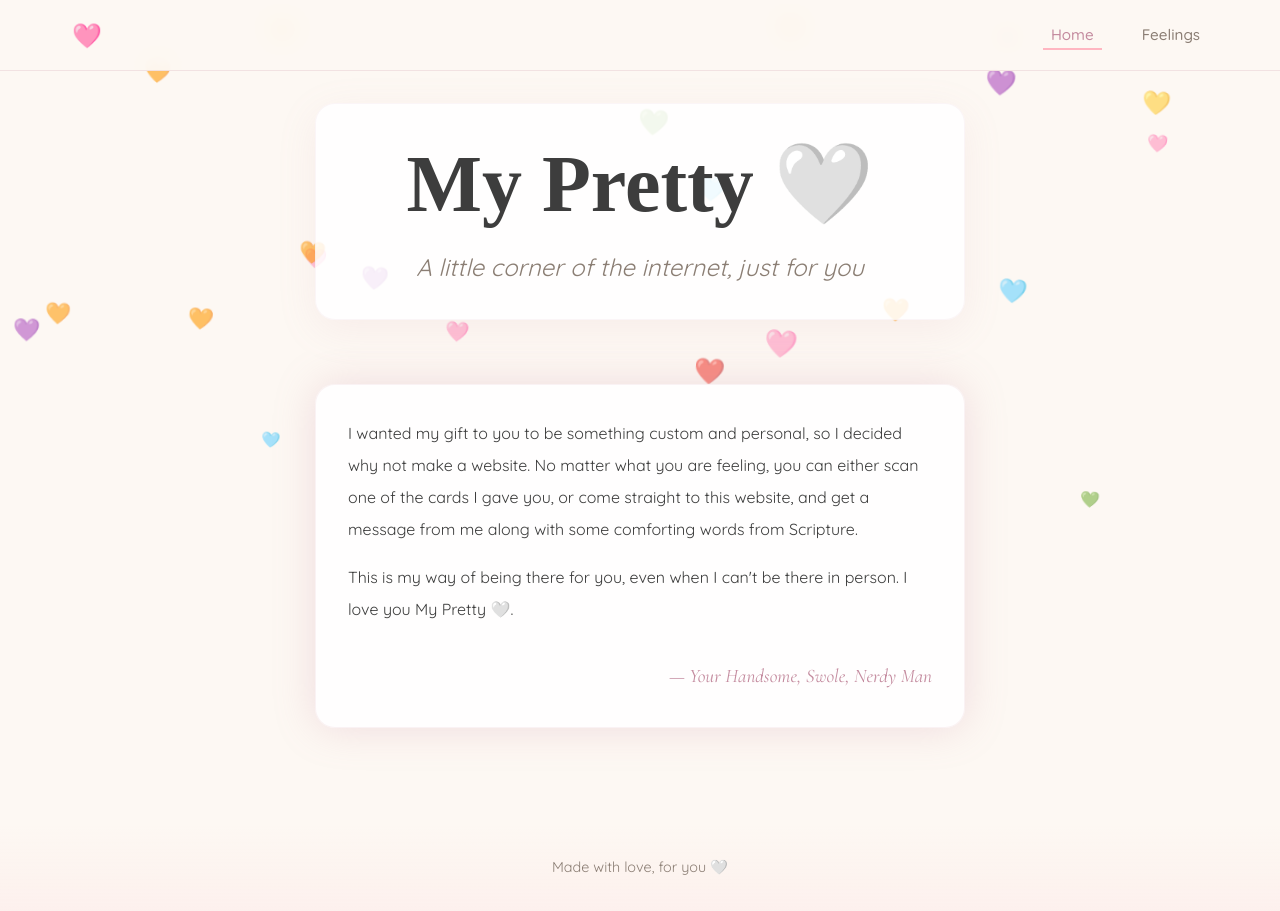
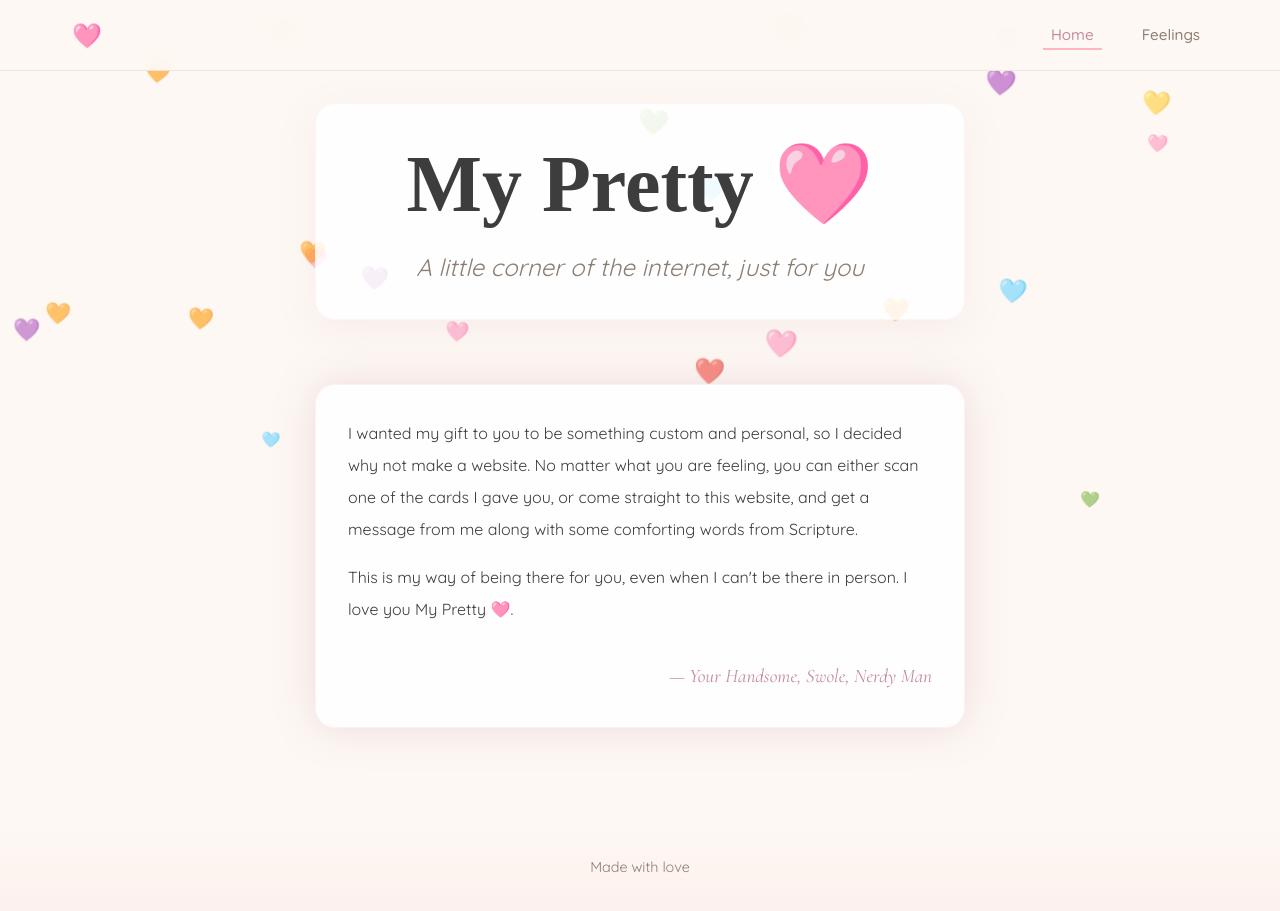
Before and after one commit to dmeim/ilovemypretty.com, a React (Vite) app: page / in a window 1280 px wide. Built offline with nearby package versions, Linux system fonts and the light colour scheme; a web font is replaced by a local one.

Commit message:
auto update heart now applys to site icon, favicon, and home title and message texts

```diff
--- a/src/App.jsx
+++ b/src/App.jsx
@@ -1,4 +1,5 @@
 import { Routes, Route } from 'react-router-dom'
+import { HeartProvider } from './contexts/HeartContext'
 import Layout from './components/Layout'
 import Home from './pages/Home'
 import FeelingGallery from './pages/FeelingGallery'
@@ -10,6 +11,7 @@ import MemoryDetail from './pages/MemoryDetail'
 
 function App() {
   return (
+    <HeartProvider>
       <Routes>
         <Route path="/" element={<Layout />}>
           <Route index element={<Home />} />
@@ -21,6 +23,7 @@ function App() {
           <Route path="memory/:memoryId" element={<MemoryDetail />} />
         </Route>
       </Routes>
+    </HeartProvider>
   )
 }
 
--- a/src/components/Layout.jsx
+++ b/src/components/Layout.jsx
@@ -1,21 +1,14 @@
 import { useMemo, useEffect } from 'react'
 import { Outlet, Link, useLocation } from 'react-router-dom'
+import { useHeart } from '../contexts/HeartContext'
 import './Layout.css'
-
-// All heart emoji colors
-const heartEmojis = ['🤍', '❤️', '🧡', '💛', '💚', '💙', '💜', '🩷', '🩵', '🩶']
 
 // Configuration - just change this number!
 const HEART_COUNT = 30
 
 function Layout() {
   const location = useLocation()
-
-  // Randomly select one heart emoji for the logo and favicon on each page load
-  const selectedHeart = useMemo(() =>
-    heartEmojis[Math.floor(Math.random() * heartEmojis.length)],
-    []
-  )
+  const { selectedHeart, heartEmojis } = useHeart()
 
   // Update the favicon dynamically to match the selected heart
   useEffect(() => {
@@ -98,7 +91,7 @@ function Layout() {
       </main>
 
       <footer className="footer">
-        <p>Made with love, for you 🤍</p>
+        <p>Made with love</p>
       </footer>
     </div>
   )
--- /dev/null
+++ b/src/contexts/HeartContext.jsx
@@ -0,0 +1,28 @@
+import { createContext, useContext, useMemo } from 'react'
+
+// All heart emoji colors
+const heartEmojis = ['🤍', '❤️', '🧡', '💛', '💚', '💙', '💜', '🩷', '🩵', '🩶']
+
+const HeartContext = createContext()
+
+export function HeartProvider({ children }) {
+  // Randomly select one heart emoji once on app load
+  const selectedHeart = useMemo(() =>
+    heartEmojis[Math.floor(Math.random() * heartEmojis.length)],
+    []
+  )
+
+  return (
+    <HeartContext.Provider value={{ selectedHeart, heartEmojis }}>
+      {children}
+    </HeartContext.Provider>
+  )
+}
+
+export function useHeart() {
+  const context = useContext(HeartContext)
+  if (!context) {
+    throw new Error('useHeart must be used within a HeartProvider')
+  }
+  return context
+}
--- a/src/pages/Home.jsx
+++ b/src/pages/Home.jsx
@@ -1,12 +1,15 @@
 import { Link } from 'react-router-dom'
+import { useHeart } from '../contexts/HeartContext'
 import './Home.css'
 
 function Home() {
+  const { selectedHeart } = useHeart()
+
   return (
     <div className="home">
       <div className="home-hero">
         <h1 className="home-title">
-          My Pretty 🤍
+          My Pretty {selectedHeart}
         </h1>
 
         <p className="home-subtitle">
@@ -24,7 +27,7 @@ function Home() {
           </p>
           <p>
             This is my way of being there for you, even when I can't be
-            there in person. I love you My Pretty 🤍.
+            there in person. I love you My Pretty {selectedHeart}.
           </p>
           <p className="home-signature">
             — Your Handsome, Swole, Nerdy Man
```
Lines whose indentation alone changed are shown as unchanged.
